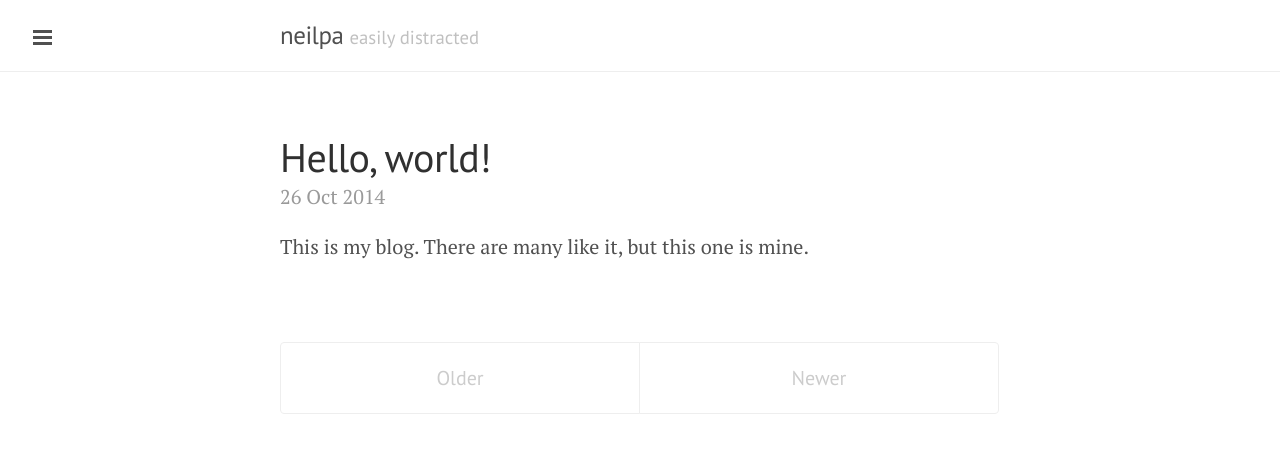
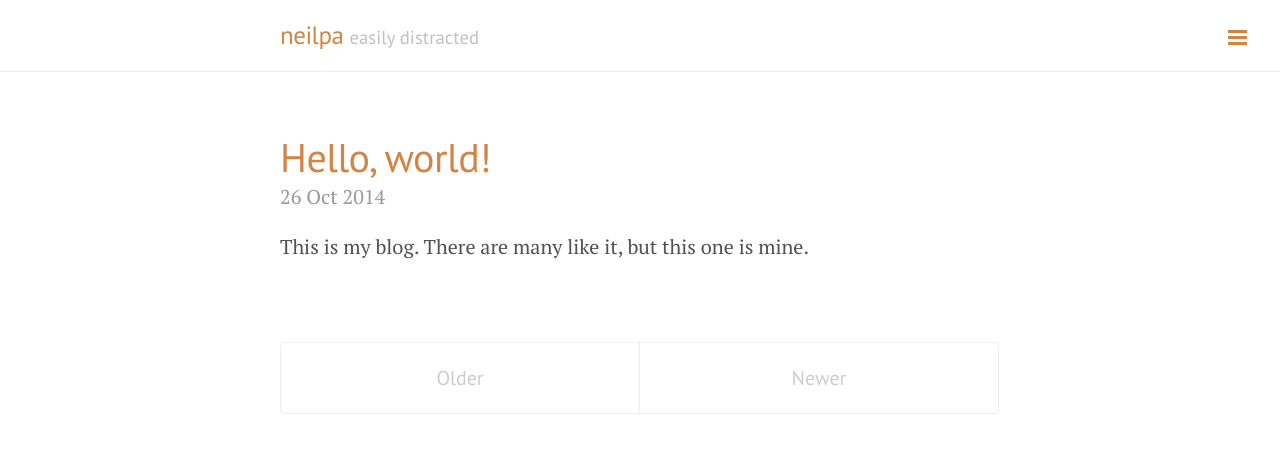
Before and after one commit to neilpa/neilpa.github.io, a Jekyll site: the page built from index.html, in a window 1280 px wide. Shown: the top 453 px of the page. Built offline with Jekyll 4.4.1, drawn with Linux system fonts in a browser that asks for light colours; Markdown is read by kramdown in place of the engine named in the settings; the list of posts is cut into pages by our own code.

Commit message:
Change up the side bar

```diff
--- a/_includes/sidebar.html
+++ b/_includes/sidebar.html
@@ -25,9 +25,8 @@
       {% endif %}
     {% endfor %}
 
-    <a class="sidebar-nav-item" href="{{ site.github.repo }}/archive/v{{ site.version }}.zip">Download</a>
-    <a class="sidebar-nav-item" href="{{ site.github.repo }}">GitHub project</a>
-    <span class="sidebar-nav-item">Currently v{{ site.version }}</span>
+    <a class="sidebar-nav-item" target="_blank" href="https://github.com/neilpa">GitHub</a>
+    <a class="sidebar-nav-item" target="_blank" href="https://twitter.com/npankey">Twitter</a>
   </nav>
 
   <div class="sidebar-item">
--- a/_layouts/default.html
+++ b/_layouts/default.html
@@ -3,7 +3,7 @@
 
   {% include head.html %}
 
-  <body>
+  <body class="theme-base-09 sidebar-overlay layout-reverse">
 
     {% include sidebar.html %}
 
--- a/public/css/lanyon.css
+++ b/public/css/lanyon.css
@@ -144,8 +144,8 @@
   position: fixed;
   top: 0;
   bottom: 0;
-  left: -14rem;
-  width: 14rem;
+  left: -12rem;
+  width: 12rem;
   visibility: hidden;
   overflow-y: auto;
   font-family: "PT Sans", Helvetica, Arial, sans-serif;
```
